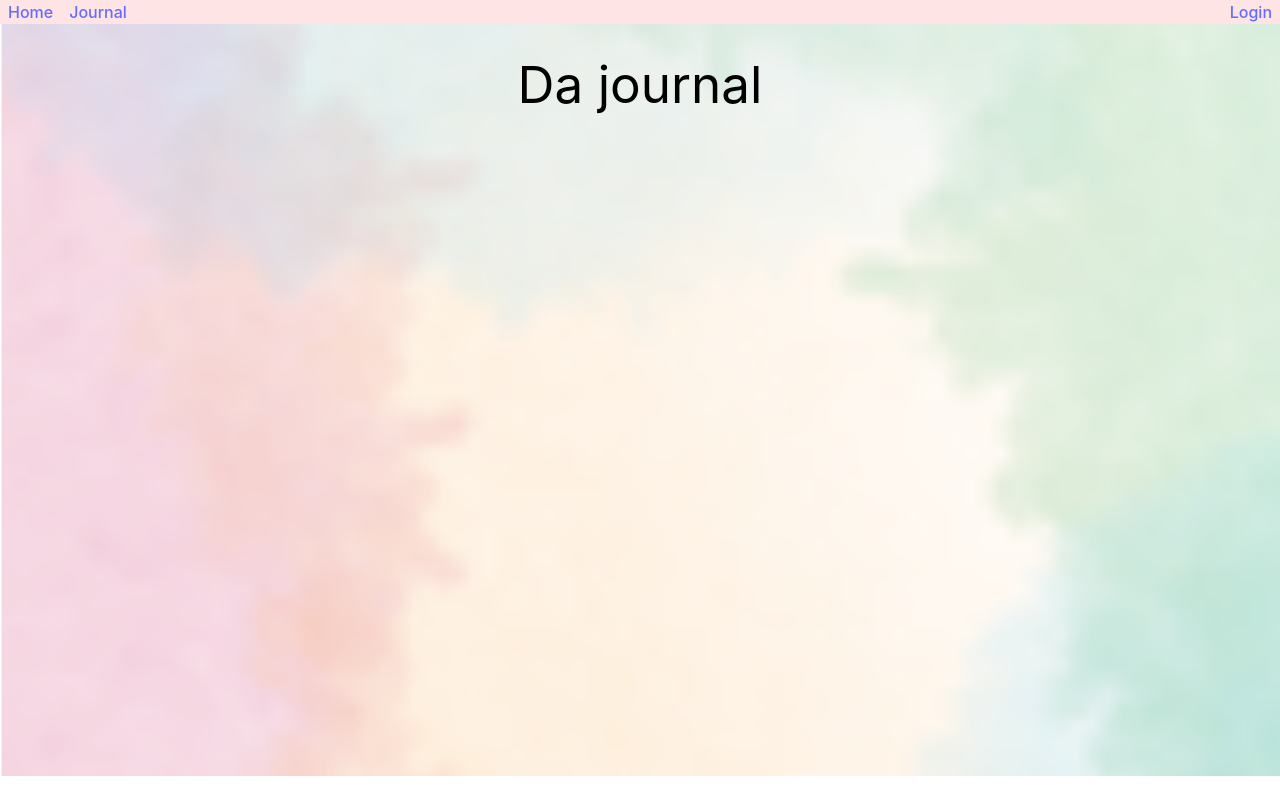
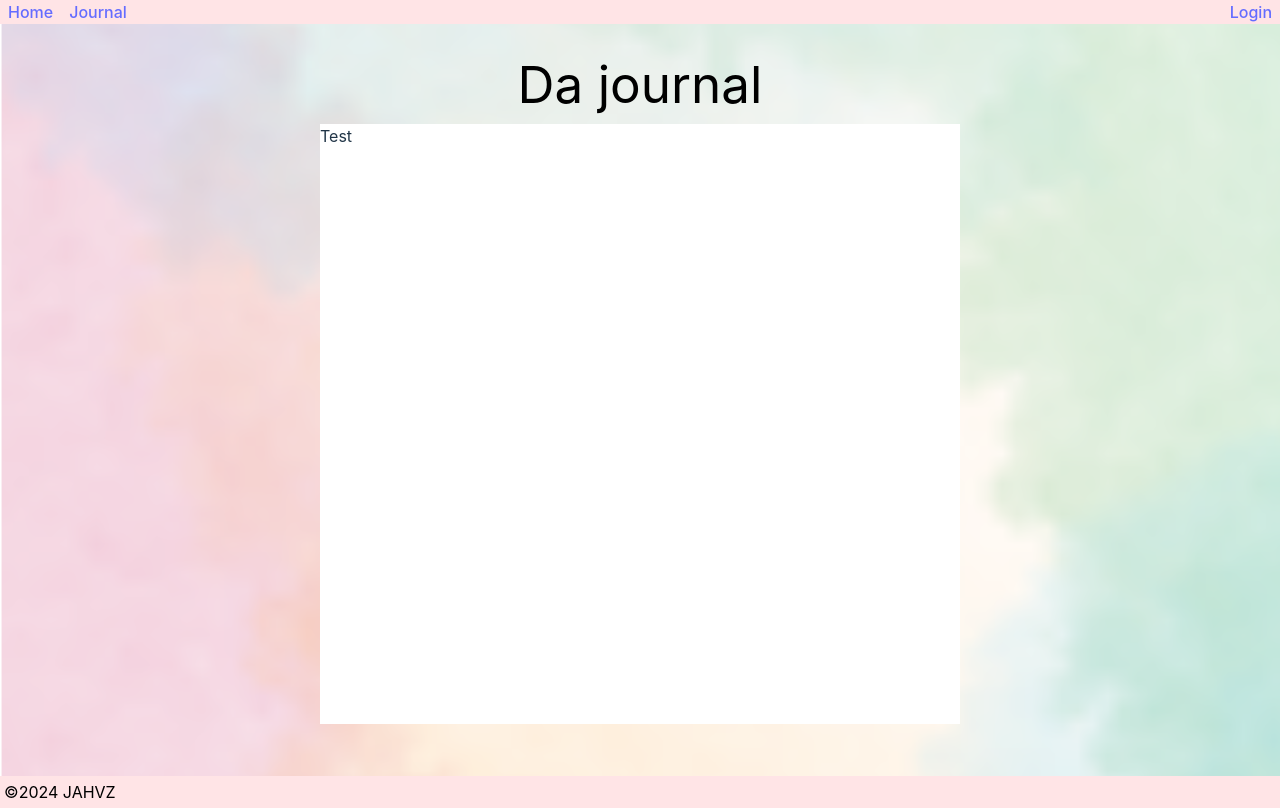
Before and after one commit to jeffch19/Baby-Steps, a React (Vite) app in the folder client/: page /journal in a window 1280 px wide. Built offline with nearby package versions, Linux system fonts and the light colour scheme.

Commit message:
Started the journal card component

```diff
--- a/client/src/App.jsx
+++ b/client/src/App.jsx
@@ -1,9 +1,10 @@
 import './App.css'
-import { Outlet, useLocation, Routes, Route } from 'react-router-dom'
+import { useLocation, Routes, Route } from 'react-router-dom'
 import Navbar from './components/Navbar';
 import Home from './pages/Home';
 import Error from './pages/Error';
 import Journal from './pages/Journal';
+import Footer from './components/Footer';
 import { AnimatePresence } from 'framer-motion';
 
 function App() {
@@ -19,6 +20,7 @@ function App() {
             <Route path='*' element={<Error />}/>
           </Routes>
         </AnimatePresence>
+        <Footer />
       </main>
     </>
   )
--- a/client/src/components/Footer.jsx
+++ b/client/src/components/Footer.jsx
@@ -0,0 +1,7 @@
+export default function Footer() {
+    return (
+        <div className='bg-rose-100 height-[2vh] flex justify-between'>
+            <p className='text-black p-1'>©2024 JAHVZ</p>
+        </div>
+    )
+}
--- /dev/null
+++ b/client/src/components/JournalCard.jsx
@@ -0,0 +1,7 @@
+export default function JournalCard() {
+    return (
+        <div className='mx-auto w-6/12 bg-white my-3 h-[75vh]'>
+            <p>Test</p>
+        </div>
+    )
+}
--- a/client/src/components/Navbar.jsx
+++ b/client/src/components/Navbar.jsx
@@ -3,7 +3,7 @@ import { Link } from 'react-router-dom';
 export default function Navbar() {
     // const currentPage = useLocation().pathname;
     return (
-        <div className='bg-rose-100 height-[3vh] flex justify-between'>
+        <div className='bg-rose-100 height-[4vh] flex justify-between'>
             <ul className='flex justify-between'>
                 <li>
                     <Link to="/" className='mx-2'>Home</Link>
--- a/client/src/main.jsx
+++ b/client/src/main.jsx
@@ -1,7 +1,7 @@
 // import React from 'react'
 import ReactDOM from 'react-dom/client'
 import React from 'react';
-import { createBrowserRouter, RouterProvider, BrowserRouter } from 'react-router-dom';
+import { BrowserRouter } from 'react-router-dom';
 import App from './App.jsx'
 // import Home from './pages/Home';
 // import Error from './pages/Error';
--- a/client/src/pages/Error.jsx
+++ b/client/src/pages/Error.jsx
@@ -4,8 +4,8 @@ export default function Error() {
         <motion.div
             initial={{ opacity: 0 }}
             animate={{ opacity: 1 }}
-            exit={{ opacity: 0}}
-            transition={{ duration: 0.5, ease: 'easeOut' }}>
+            exit={{ opacity: 0, duration: 0.3}}
+            transition={{ duration: 0.3, ease: 'easeOut' }}>
             <div>
                 <h1 className='text-black'>Page not found</h1>
             </div>
--- a/client/src/pages/Home.jsx
+++ b/client/src/pages/Home.jsx
@@ -5,7 +5,7 @@ export default function Home() {
             initial={{ opacity: 0 }}
             animate={{ opacity: 1 }}
             exit={{ opacity: 0, duration: 0.3 }}
-            transition={{ duration: 0.5, ease: 'easeOut' }}>
+            transition={{ duration: 0.3, ease: 'easeOut' }}>
             <div className='mainpage'>
                 <h1 className='text-black text-center pt-8'>My Pregnancy Journal</h1>
                 <p className='text-black text-center'>Where your dreams come true</p>
--- a/client/src/pages/Journal.jsx
+++ b/client/src/pages/Journal.jsx
@@ -1,13 +1,15 @@
 import { motion } from 'framer-motion';
+import JournalCard from '../components/JournalCard';
 export default function Journal() {
     return (
         <motion.div
             initial={{ opacity: 0 }}
             animate={{ opacity: 1 }}
             exit={{ opacity: 0, duration: 0.3 }}
-            transition={{ duration: 0.5, ease: 'easeOut' }}>
+            transition={{ duration: 0.3, ease: 'easeOut' }}>
             <div className='mainpage'>
                 <h1 className='text-black text-center pt-8'>Da journal</h1>
+                <JournalCard />
             </div>
         </motion.div>
     )
```
